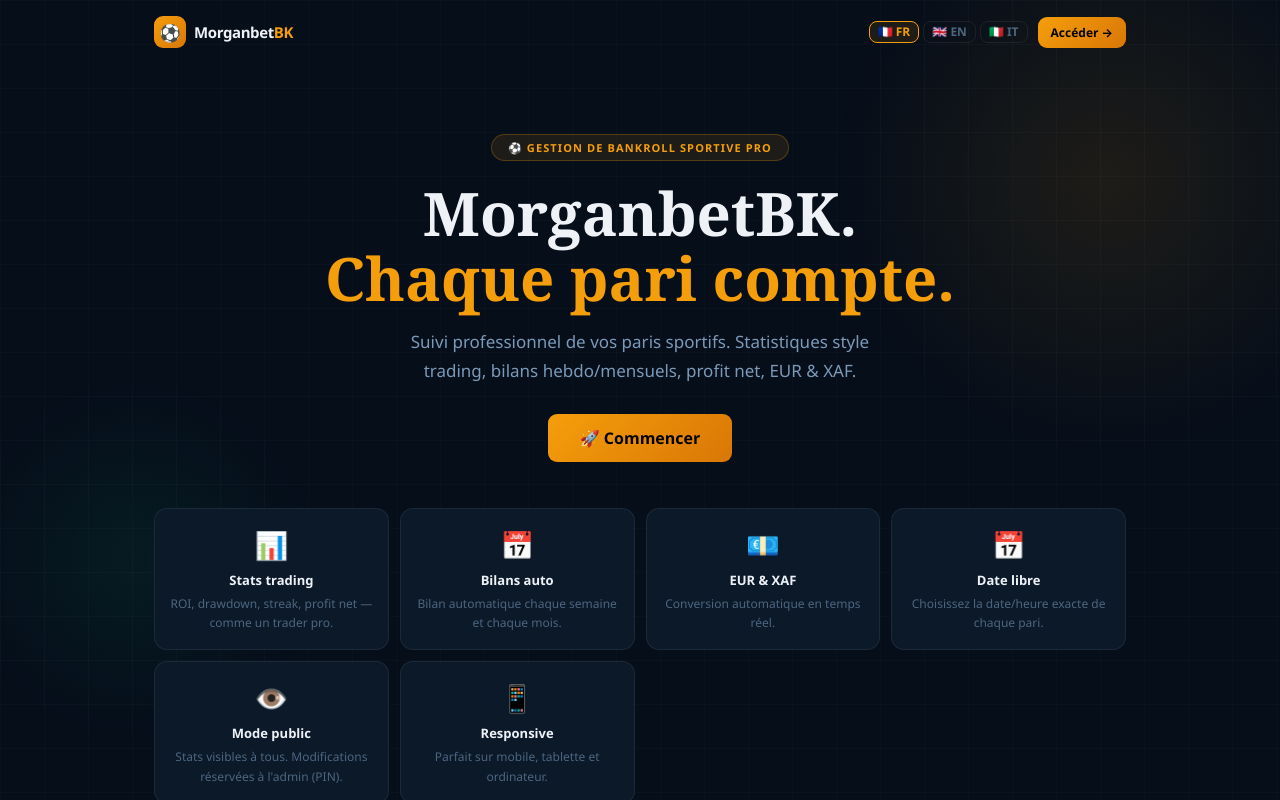
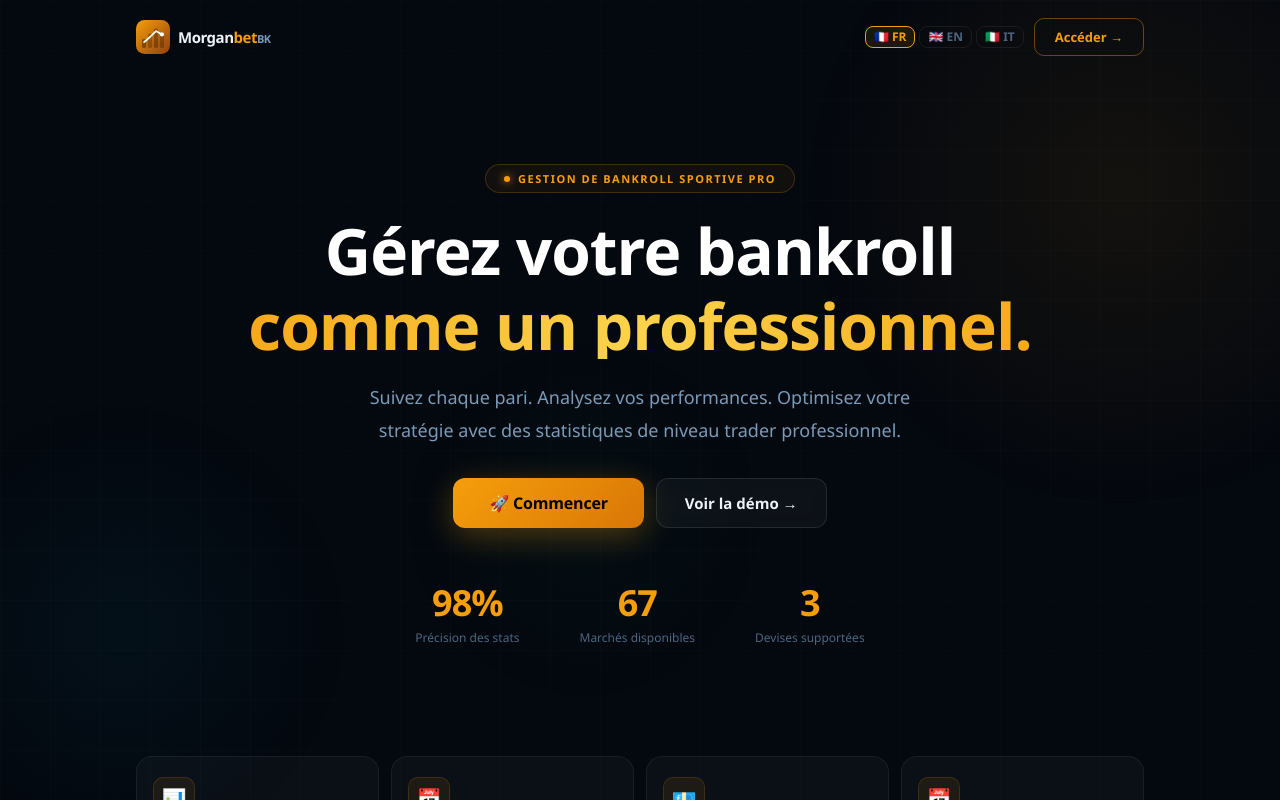
Before and after one commit to pierremiyemo3-rgb/morganbetbk-, a React (Vite) app: page / in a window 1280 px wide. Shown: the top 800 px of the page. Built offline with nearby package versions, Linux system fonts and the light colour scheme.

Commit message:
Logo pro + mode clair + landing premium

```diff
--- a/src/App.jsx
+++ b/src/App.jsx
@@ -189,7 +189,7 @@
 };
 
 /* ═══════════════════════ THEME ═══════════════════════ */
-const C = {
+let C = {
   bg:"#060e1a", bg2:"#0b1929", bg3:"#0f2035",
   border:"rgba(255,255,255,.07)", border2:"rgba(255,255,255,.12)",
   gold:"#f59e0b", goldDim:"rgba(245,158,11,.1)", goldBorder:"rgba(245,158,11,.22)",
@@ -197,6 +197,16 @@
   green:"#10b981", greenDim:"rgba(16,185,129,.1)", greenBright:"#34d399",
   red:"#ef4444", redDim:"rgba(239,68,68,.1)", redBright:"#f87171",
   orange:"#f97316", accent:"#06b6d4",
+};
+const DARK = {...C};
+const LIGHT = {
+  bg:"#f0f4f8", bg2:"#ffffff", bg3:"#e8eef5",
+  border:"rgba(0,0,0,.1)", border2:"rgba(0,0,0,.15)",
+  gold:"#d97706", goldDim:"rgba(217,119,6,.08)", goldBorder:"rgba(217,119,6,.3)",
+  white:"#1a202c", muted:"#718096", sub:"#4a5568",
+  green:"#059669", greenDim:"rgba(5,150,105,.08)", greenBright:"#047857",
+  red:"#dc2626", redDim:"rgba(220,38,38,.08)", redBright:"#b91c1c",
+  orange:"#ea580c", accent:"#0284c7",
 };
 
 /* ═══════════════════════ HELPERS ═══════════════════════ */
@@ -333,13 +343,36 @@
 }
 
 /* ═══════════════════════ LOGO ═══════════════════════ */
+function LogoIcon({size=36}){
+  return(
+    <svg width={size} height={size} viewBox="0 0 40 40" fill="none" xmlns="http://www.w3.org/2000/svg">
+      <rect width="40" height="40" rx="10" fill="url(#lg)"/>
+      <defs>
+        <linearGradient id="lg" x1="0" y1="0" x2="40" y2="40" gradientUnits="userSpaceOnUse">
+          <stop offset="0%" stopColor="#f59e0b"/>
+          <stop offset="100%" stopColor="#92400e"/>
+        </linearGradient>
+      </defs>
+      {/* Chart bars */}
+      <rect x="7" y="22" width="5" height="11" rx="2" fill="rgba(0,0,0,.35)"/>
+      <rect x="14" y="16" width="5" height="17" rx="2" fill="rgba(0,0,0,.25)"/>
+      <rect x="21" y="10" width="5" height="23" rx="2" fill="rgba(0,0,0,.3)"/>
+      <rect x="28" y="14" width="5" height="19" rx="2" fill="rgba(0,0,0,.25)"/>
+      {/* Trend line */}
+      <polyline points="9.5,26 16.5,20 23.5,13 30.5,17" stroke="white" strokeWidth="2" strokeLinecap="round" strokeLinejoin="round" fill="none"/>
+      {/* Dot */}
+      <circle cx="30.5" cy="17" r="2.5" fill="white"/>
+    </svg>
+  );
+}
+
 function Logo({big}){
   return(
     <div style={{display:"flex",alignItems:"center",gap:big?12:8}}>
-      <div style={{width:big?44:32,height:big?44:32,borderRadius:big?12:9,background:"linear-gradient(135deg,#f59e0b,#d97706)",display:"flex",alignItems:"center",justifyContent:"center",fontSize:big?24:17,flexShrink:0}}>⚽</div>
+      <LogoIcon size={big?46:34}/>
       <div>
-        <div style={{color:C.white,fontWeight:900,fontSize:big?23:15,letterSpacing:"-.4px",lineHeight:1}}>Morganbet<span style={{color:C.gold}}>BK</span></div>
-        {big&&<div style={{color:C.muted,fontSize:11,marginTop:2}}>Bankroll Manager Pro</div>}
+        <div style={{color:C.white,fontWeight:900,fontSize:big?22:15,letterSpacing:"-.5px",lineHeight:1}}>Morgan<span style={{color:"#f59e0b"}}>bet</span><span style={{color:C.sub,fontSize:big?14:11,fontWeight:700}}>BK</span></div>
+        {big&&<div style={{color:C.muted,fontSize:11,marginTop:3,letterSpacing:".5px",textTransform:"uppercase"}}>Bankroll Manager Pro</div>}
       </div>
     </div>
   );
@@ -347,37 +380,93 @@
 
 /* ═══════════════════════ LANDING ═══════════════════════ */
 function Landing({t,lang,setLang,onEnter}){
+  const stats=[["98%","Précision des stats"],["67","Marchés disponibles"],["3","Devises supportées"]];
   return(
-    <div style={{minHeight:"100vh",background:C.bg,overflowX:"hidden"}}>
+    <div style={{minHeight:"100vh",background:"#04080f",overflowX:"hidden",fontFamily:"'Segoe UI',system-ui,sans-serif"}}>
+      {/* Background */}
       <div style={{position:"fixed",inset:0,pointerEvents:"none",zIndex:0}}>
-        <div style={{position:"absolute",width:"min(600px,120vw)",height:"min(600px,120vw)",borderRadius:"50%",background:"radial-gradient(circle,rgba(245,158,11,.1) 0%,transparent 65%)",top:"-15%",right:"-10%"}}/>
-        <div style={{position:"absolute",width:"min(400px,90vw)",height:"min(400px,90vw)",borderRadius:"50%",background:"radial-gradient(circle,rgba(16,185,129,.08) 0%,transparent 65%)",bottom:"5%",left:"-5%"}}/>
-        <div style={{position:"absolute",inset:0,backgroundImage:"linear-gradient(rgba(255,255,255,.018) 1px,transparent 1px),linear-gradient(90deg,rgba(255,255,255,.018) 1px,transparent 1px)",backgroundSize:"44px 44px"}}/>
+        <div style={{position:"absolute",width:"70vw",height:"70vw",maxWidth:700,maxHeight:700,borderRadius:"50%",background:"radial-gradient(circle,rgba(245,158,11,.07) 0%,transparent 65%)",top:"-20%",right:"-15%"}}/>
+        <div style={{position:"absolute",width:"50vw",height:"50vw",maxWidth:500,maxHeight:500,borderRadius:"50%",background:"radial-gradient(circle,rgba(6,182,212,.05) 0%,transparent 65%)",bottom:"-10%",left:"-10%"}}/>
+        <div style={{position:"absolute",width:"40vw",height:"40vw",maxWidth:400,maxHeight:400,borderRadius:"50%",background:"radial-gradient(circle,rgba(16,185,129,.04) 0%,transparent 65%)",top:"40%",left:"30%"}}/>
+        <div style={{position:"absolute",inset:0,backgroundImage:"linear-gradient(rgba(255,255,255,.012) 1px,transparent 1px),linear-gradient(90deg,rgba(255,255,255,.012) 1px,transparent 1px)",backgroundSize:"50px 50px"}}/>
       </div>
-      <div style={{position:"relative",zIndex:1,maxWidth:1000,margin:"0 auto",padding:"0 14px"}}>
-        <nav style={{display:"flex",alignItems:"center",justifyContent:"space-between",padding:"16px 0",gap:10,flexWrap:"wrap"}}>
+
+      <div style={{position:"relative",zIndex:1,maxWidth:1040,margin:"0 auto",padding:"0 16px"}}>
+        {/* Nav */}
+        <nav style={{display:"flex",alignItems:"center",justifyContent:"space-between",padding:"18px 0",gap:10,flexWrap:"wrap"}}>
           <Logo/>
           <div style={{display:"flex",alignItems:"center",gap:10,flexWrap:"wrap"}}>
             <LangSwitcher lang={lang} setLang={setLang}/>
-            <Btn onClick={onEnter} sm>{t.access}</Btn>
+            <button onClick={onEnter} style={{padding:"9px 20px",borderRadius:10,border:"1px solid rgba(245,158,11,.4)",background:"transparent",color:"#f59e0b",fontWeight:700,fontSize:13,cursor:"pointer",fontFamily:"inherit"}}>
+              {t.access}
+            </button>
           </div>
         </nav>
-        <div style={{textAlign:"center",padding:"clamp(32px,7vw,70px) 0 clamp(24px,5vw,46px)"}}>
-          <div style={{display:"inline-flex",alignItems:"center",gap:6,background:"rgba(245,158,11,.1)",border:"1px solid rgba(245,158,11,.25)",borderRadius:30,padding:"5px 16px",color:C.gold,fontSize:11,fontWeight:700,letterSpacing:1.1,textTransform:"uppercase",marginBottom:20}}>{t.badge}</div>
-          <h1 style={{color:C.white,fontSize:"clamp(26px,7vw,60px)",fontWeight:900,lineHeight:1.08,margin:"0 0 16px",fontFamily:"Georgia,serif"}}>
-            MorganbetBK.<br/><span style={{color:C.gold}}>{t.tagline}</span>
+
+        {/* Hero */}
+        <div style={{textAlign:"center",padding:"clamp(40px,8vw,90px) 0 clamp(30px,5vw,50px)"}}>
+          {/* Badge */}
+          <div style={{display:"inline-flex",alignItems:"center",gap:8,background:"rgba(245,158,11,.06)",border:"1px solid rgba(245,158,11,.2)",borderRadius:30,padding:"6px 18px",marginBottom:24}}>
+            <span style={{width:6,height:6,borderRadius:"50%",background:"#f59e0b",display:"inline-block",boxShadow:"0 0 8px #f59e0b"}}/>
+            <span style={{color:"#f59e0b",fontSize:11,fontWeight:700,letterSpacing:1.5,textTransform:"uppercase"}}>{t.badge.replace("⚽ ","")}</span>
+          </div>
+
+          {/* Headline */}
+          <h1 style={{color:"#ffffff",fontSize:"clamp(28px,7vw,64px)",fontWeight:900,lineHeight:1.05,margin:"0 0 8px",letterSpacing:"-1px"}}>
+            Gérez votre bankroll
           </h1>
-          <p style={{color:C.sub,fontSize:"clamp(13px,2.5vw,17px)",maxWidth:520,margin:"0 auto 28px",lineHeight:1.75}}>{t.sub}</p>
-          <Btn onClick={onEnter} style={{padding:"13px 32px",fontSize:16}}>{t.start}</Btn>
+          <h1 style={{fontSize:"clamp(28px,7vw,64px)",fontWeight:900,lineHeight:1.05,margin:"0 0 22px",letterSpacing:"-1px",background:"linear-gradient(90deg,#f59e0b,#fcd34d,#f59e0b)",WebkitBackgroundClip:"text",WebkitTextFillColor:"transparent",backgroundClip:"text"}}>
+            comme un professionnel.
+          </h1>
+
+          {/* Sub */}
+          <p style={{color:"#7a9ab8",fontSize:"clamp(14px,2.5vw,18px)",maxWidth:560,margin:"0 auto 32px",lineHeight:1.8}}>
+            {lang==="it"?"Traccia ogni scommessa. Analizza le tue performance. Ottimizza la tua strategia con statistiche da trader professionista.":lang==="en"?"Track every bet. Analyse your performance. Optimise your strategy with professional trading-style analytics.":"Suivez chaque pari. Analysez vos performances. Optimisez votre stratégie avec des statistiques de niveau trader professionnel."}
+          </p>
+
+          {/* CTA */}
+          <div style={{display:"flex",gap:12,justifyContent:"center",flexWrap:"wrap",marginBottom:50}}>
+            <button onClick={onEnter} style={{padding:"14px 36px",borderRadius:12,border:"none",background:"linear-gradient(135deg,#f59e0b,#d97706)",color:"#000",fontWeight:800,fontSize:16,cursor:"pointer",fontFamily:"inherit",boxShadow:"0 8px 32px rgba(245,158,11,.3)",letterSpacing:"-.2px"}}>
+              {t.start}
+            </button>
+            <button onClick={onEnter} style={{padding:"14px 28px",borderRadius:12,border:"1px solid rgba(255,255,255,.1)",background:"rgba(255,255,255,.04)",color:"#eef2f7",fontWeight:600,fontSize:15,cursor:"pointer",fontFamily:"inherit",backdropFilter:"blur(8px)"}}>
+              Voir la démo →
+            </button>
+          </div>
+
+          {/* Live stats bar */}
+          <div style={{display:"flex",justifyContent:"center",gap:"clamp(20px,5vw,60px)",flexWrap:"wrap",marginBottom:60}}>
+            {stats.map(([v,l],i)=>(
+              <div key={i} style={{textAlign:"center"}}>
+                <div style={{color:"#f59e0b",fontWeight:900,fontSize:"clamp(22px,5vw,36px)",letterSpacing:"-1px"}}>{v}</div>
+                <div style={{color:"#4d6680",fontSize:12,marginTop:2}}>{l}</div>
+              </div>
+            ))}
+          </div>
         </div>
-        <div style={{display:"grid",gridTemplateColumns:"repeat(auto-fit,minmax(min(100%,230px),1fr))",gap:11,paddingBottom:"clamp(28px,5vw,54px)"}}>
-          {t.feats.map(([i,title,desc],idx)=>(
-            <div key={idx} style={{background:C.bg2,border:`1px solid ${C.border}`,borderRadius:13,padding:"17px 14px",textAlign:"center"}}>
-              <div style={{fontSize:27,marginBottom:8}}>{i}</div>
-              <div style={{color:C.white,fontWeight:700,fontSize:13,marginBottom:5}}>{title}</div>
-              <div style={{color:C.muted,fontSize:12,lineHeight:1.6}}>{desc}</div>
+
+        {/* Feature cards */}
+        <div style={{display:"grid",gridTemplateColumns:"repeat(auto-fit,minmax(min(100%,220px),1fr))",gap:12,paddingBottom:60}}>
+          {t.feats.map(([icon,title,desc],idx)=>(
+            <div key={idx} style={{background:"rgba(255,255,255,.03)",border:"1px solid rgba(255,255,255,.06)",borderRadius:16,padding:"20px 16px",transition:"border-color .2s"}}
+              onMouseEnter={e=>e.currentTarget.style.borderColor="rgba(245,158,11,.25)"}
+              onMouseLeave={e=>e.currentTarget.style.borderColor="rgba(255,255,255,.06)"}>
+              <div style={{width:42,height:42,borderRadius:10,background:"rgba(245,158,11,.08)",border:"1px solid rgba(245,158,11,.15)",display:"flex",alignItems:"center",justifyContent:"center",fontSize:20,marginBottom:12}}>{icon}</div>
+              <div style={{color:"#eef2f7",fontWeight:700,fontSize:14,marginBottom:6}}>{title}</div>
+              <div style={{color:"#4d6680",fontSize:12,lineHeight:1.7}}>{desc}</div>
             </div>
           ))}
+        </div>
+
+        {/* Bottom CTA */}
+        <div style={{textAlign:"center",padding:"0 0 60px"}}>
+          <div style={{background:"linear-gradient(135deg,rgba(245,158,11,.08),rgba(6,182,212,.05))",border:"1px solid rgba(245,158,11,.15)",borderRadius:20,padding:"clamp(28px,5vw,50px) clamp(16px,4vw,40px)"}}>
+            <h2 style={{color:"#ffffff",fontWeight:900,fontSize:"clamp(20px,4vw,36px)",margin:"0 0 12px"}}>Prêt à prendre le contrôle ?</h2>
+            <p style={{color:"#7a9ab8",fontSize:"clamp(13px,2vw,16px)",margin:"0 0 24px"}}>Rejoignez les parieurs qui suivent leurs performances comme des traders.</p>
+            <button onClick={onEnter} style={{padding:"14px 40px",borderRadius:12,border:"none",background:"linear-gradient(135deg,#f59e0b,#d97706)",color:"#000",fontWeight:800,fontSize:16,cursor:"pointer",fontFamily:"inherit",boxShadow:"0 8px 32px rgba(245,158,11,.25)"}}>
+              {t.start}
+            </button>
+          </div>
         </div>
       </div>
     </div>
@@ -1070,6 +1159,8 @@
   const handleLangChange=l=>{ setLang(l); if(data)persist({...data,lang:l}); };
   const handleCurChange=c=>{ setCur(c); if(data)persist({...data,cur:c}); };
 
+  // Apply theme
+  C = lightMode ? LIGHT : DARK;
   if(loading)return <div style={{minHeight:"100vh",background:C.bg,display:"flex",alignItems:"center",justifyContent:"center"}}><div style={{color:C.gold,fontSize:22}}>⏳</div></div>;
   if(page==="landing")return <Landing t={t} lang={lang} setLang={handleLangChange} onEnter={()=>setPage("dashboard")}/>;
   // Setup page removed - admin sets bankroll in Settings
```
